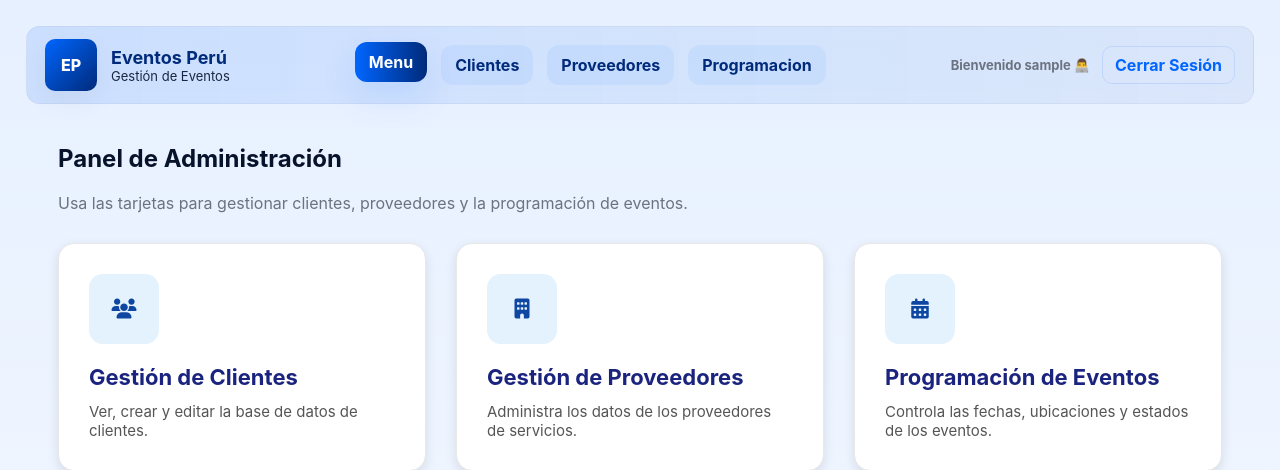
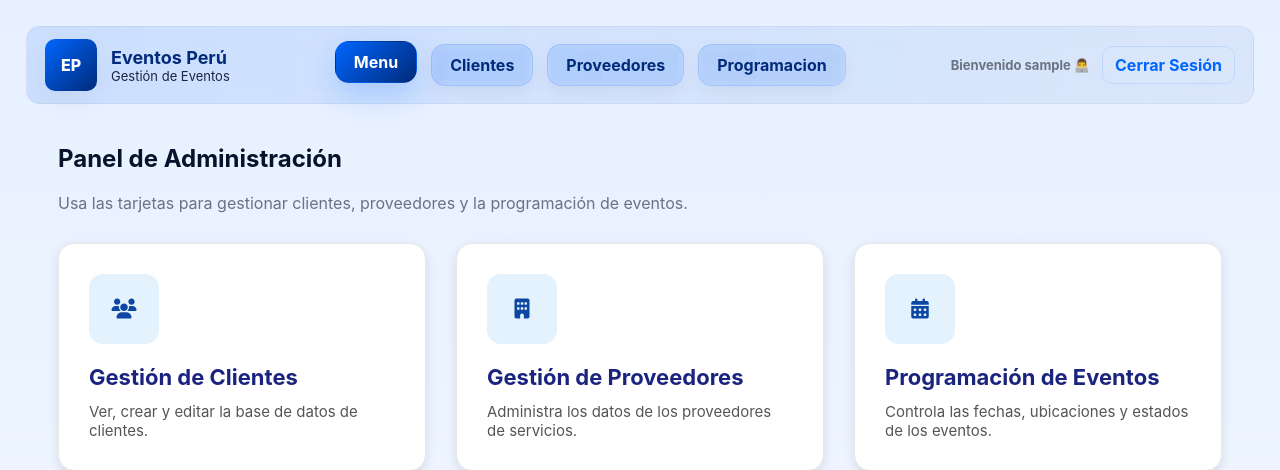
Before and after one commit to chuaman-ldti/eventosperu3, a PHP site: page /views/menu.php in a window 1280 px wide. Shown: the top 470 px of the page. Run offline with PHP 8.4, Linux system fonts and the light colour scheme; the visitor is signed in with stand-in values (Sample User, id 1).

Commit message:
Logs
error

```diff
--- a/assets/style.css
+++ b/assets/style.css
@@ -52,7 +52,7 @@ body{
 .brand h1{margin:0;font-size:18px;color:var(--accent-700)}
 .brand small{display:block;color:var(--muted);font-size:13px}
 
-/* nav con color en links */
+/* nav con color en links
 .main-nav{display:flex;gap:10px;align-items:center}
 .main-nav a{
   color:var(--accent-700); text-decoration:none; padding:8px 12px; border-radius:999px;
@@ -61,7 +61,7 @@ body{
 .main-nav a.active, .main-nav a:hover{
   color:#fff; background: linear-gradient(90deg,var(--accent),var(--accent-700));
   transform:translateY(-3px); box-shadow:0 10px 30px rgba(2,6,23,0.08);
-}
+}    ----- */
 
 /* Enhanced menu / user area styles */
 .main-nav{gap:14px}
@@ -218,3 +218,42 @@ body{
 @media (max-width:820px){ .dashboard-grid{grid-template-columns:repeat(2,1fr)} }
 @media (max-width:520px){ .dashboard-grid{grid-template-columns:1fr} .header{flex-direction:column;align-items:flex-start} }
 /* End of file */
+
+/* ============================================================
+   NAV ESTILO FICHA — Compatibilidad total con el dashboard
+============================================================ */
+.main-nav{
+  display:flex;
+  gap:14px;
+  align-items:center;
+}
+
+.main-nav a{
+  padding:10px 18px;
+  font-weight:700;
+  border-radius:14px;
+  text-decoration:none;
+  border:1px solid rgba(0,102,255,0.15);
+  background:rgba(0,102,255,0.08);
+  color:var(--accent-700);
+  box-shadow:0 6px 18px rgba(0,0,0,0.05);
+  transition:all .20s ease;
+  backdrop-filter:blur(4px);
+}
+
+/* Hover */
+.main-nav a:hover{
+  background:linear-gradient(135deg,var(--accent),var(--accent-600));
+  color:#fff;
+  transform:translateY(-3px);
+  box-shadow:0 10px 30px rgba(0,102,255,0.18);
+}
+
+/* Activo */
+.main-nav a.active{
+  background:linear-gradient(135deg,var(--accent),var(--accent-700));
+  color:#fff;
+  border-color:transparent;
+  box-shadow:0 12px 32px rgba(0,102,255,0.22);
+  transform:translateY(-3px);
+}
```
Also changed, not shown: assets/style-copy.css (renamed from assets/style - copia.css), 1 other file.
